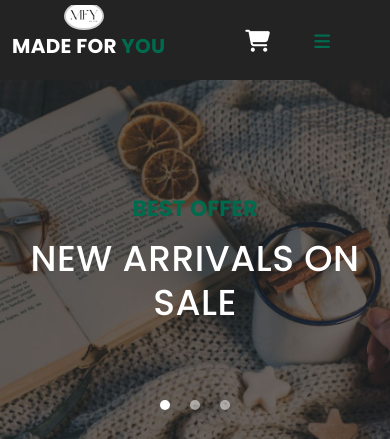
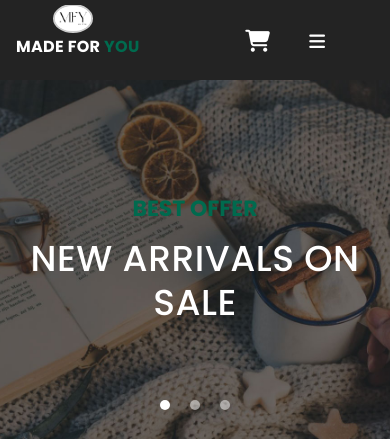
Before and after one commit to Heshi2001/MFY-Store, a Django app: page / in a window 390 px wide. Shown: the top 439 px of the page. Run offline with Django 5.2, Linux system fonts and the light colour scheme; data that the repository does not hold is empty; some libraries are stand-ins or nearby versions.

Commit message:
nothimg changed

```diff
--- a/store/static/store/css/templatemo-sixteen.css
+++ b/store/static/store/css/templatemo-sixteen.css
@@ -202,7 +202,6 @@ a.filled-button:hover {
   }
 }
 
-
 /* Header Style */
 header {
 	position: absolute;
@@ -317,7 +316,7 @@ header .navbar {
 }
 .navbar .navbar-brand h2 em {
 	font-style: normal;
-	color: #006A4E;
+	color: white;
 }
 #navbarResponsive {
 	z-index: 999;
@@ -359,7 +358,8 @@ header .navbar {
 }
 .navbar .navbar-toggler-icon:after {
 	content: '\f0c9';
-	color: #006A4E;
+	color: white;
+	margin-right: 10px;
 	font-size: 18px;
 	line-height: 26px;
 	font-family: 'FontAwesome';
@@ -1222,7 +1222,7 @@ footer .inner-content p a {
 	    background-color: #fff;
 	    box-shadow: 0px 10px 10px rgba(0,0,0,0.1);
 	}
-	.navbar .navbar-nav .nav-item {
+    .navbar-nav .nav-item {
 		border-bottom: 1px solid #eee;
 	}
 	.navbar .navbar-nav .nav-item:last-child {
@@ -1262,7 +1262,7 @@ footer .inner-content p a {
     margin-bottom: 30px;
   }
 }
- @media (max-width: 767.98px) {
+@media (max-width: 767.98px) {
   /* Shrink logo */
   .logo-container img {
     width: 40px;
@@ -1271,7 +1271,7 @@ footer .inner-content p a {
   }
 /* Shrink brand name "MADE FOR YOU" */
   .navbar .navbar-brand h2 {
-    font-size: 13px;
+    font-size: 16px !important;
 	margin: 0;
     font-weight: 600;
     letter-spacing: 0.3px;
@@ -1279,7 +1279,7 @@ footer .inner-content p a {
     text-align: left;
   }
   .navbar .navbar-brand {
-    margin-left: 12px;
+    margin-left: 16px;
     padding: 0;
     display: flex;
     flex-direction: column;
@@ -1289,8 +1289,7 @@ footer .inner-content p a {
     overflow: hidden;
 	position: static !important;
   }
-
-  /* Prevent collapse pushing brand down */
+/* Prevent collapse pushing brand down */
   .navbar .container {
     padding: 0;
     display: flex;
@@ -1301,13 +1300,13 @@ footer .inner-content p a {
   .cart-icon-mobile {
     position: absolute;
     top: 20px;
-    right: 20px;
+	 right: 20px;
   }
   .navbar-toggler {
     margin-right: 10px;
     margin-top: 4px;
   }
- }
+}
 
 @media (max-width: 576px) {
   .search-bar-form {
--- a/store/templates/store/index.html
+++ b/store/templates/store/index.html
@@ -34,12 +34,12 @@
   </div>
   <!-- ***** Preloader End ***** -->
 
-  <!-- Header -->
+<!-- Header -->
   <header class="">
     <nav class="navbar navbar-expand-lg">
       <div class="container d-flex justify-content-between align-items-center">
         <!-- Logo + Brand -->
-        <a class="navbar-brand d-flex align-items-center logo-container" href="{% url 'index' %}">
+         <a class="navbar-brand d-flex align-items-center logo-container" href="{% url 'index' %}">
           <img src="{% static 'store/images/MFY STANDARD DP (1).png' %}" alt="Logo" class="logo-img mb-1" />
           <h2 class="mb-0 text-logo">MADE FOR<em> YOU</em></h2>
         </a>
```
Also changed, not shown: 1 other file.
